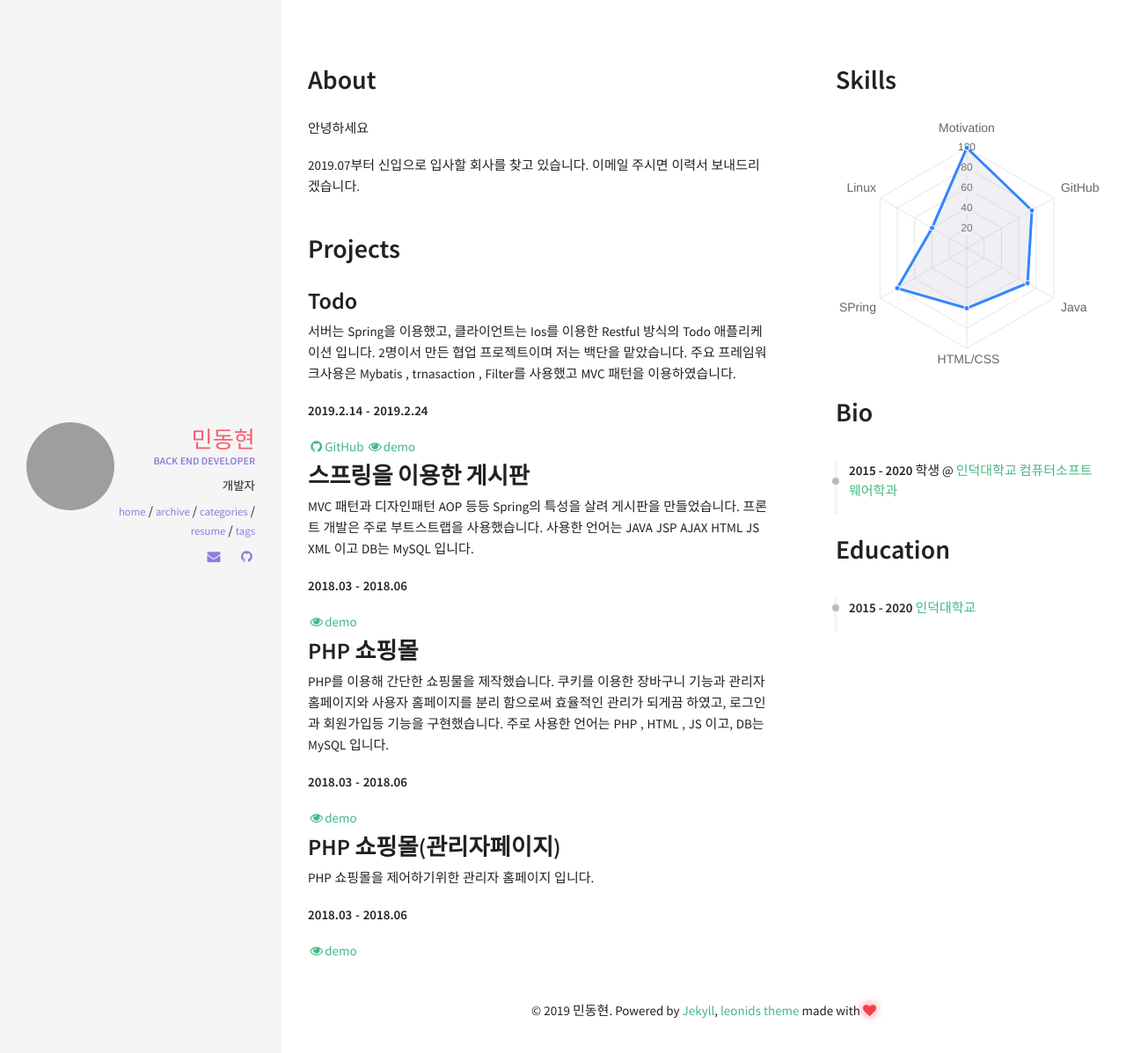
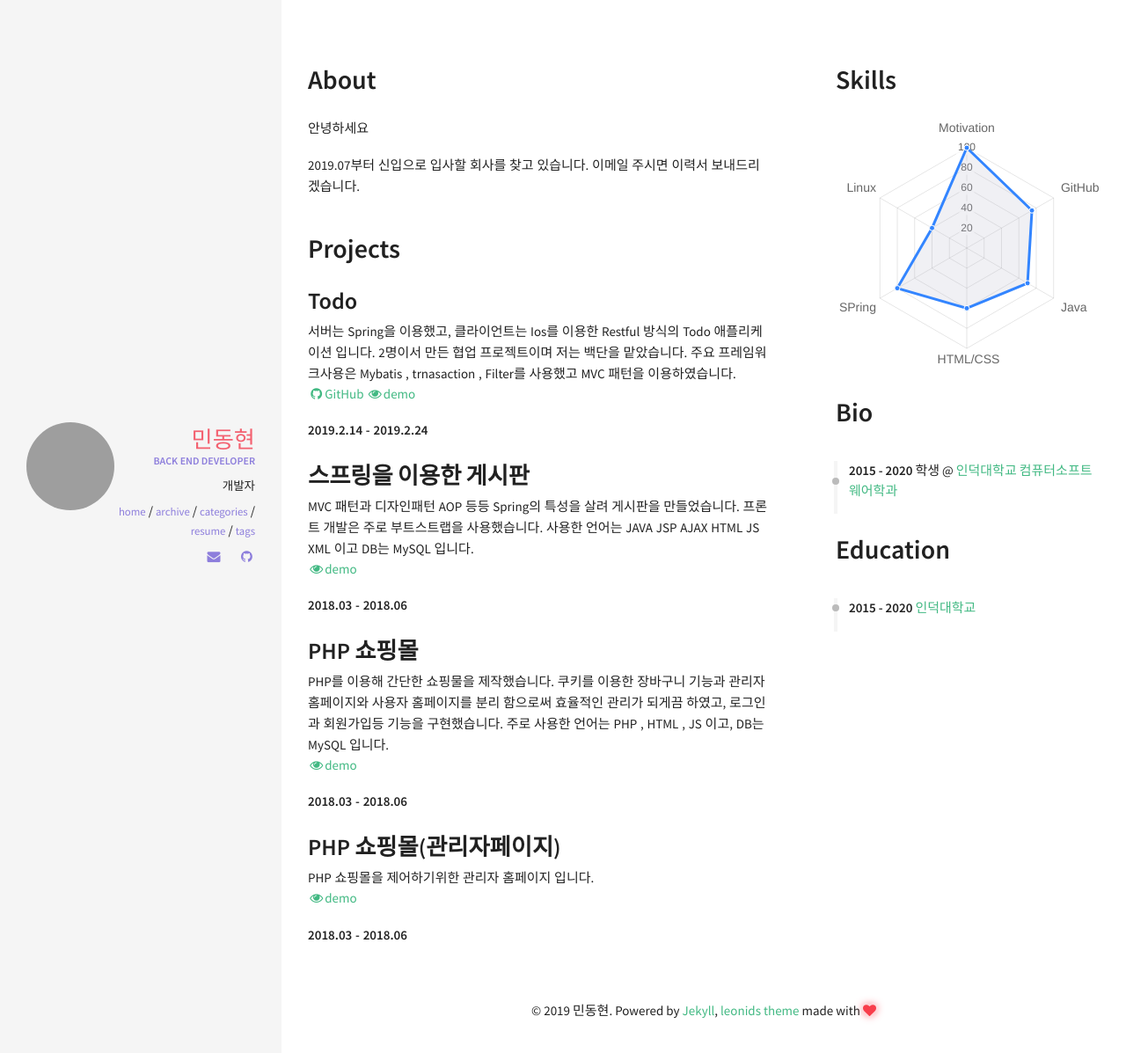
Before and after one commit to DaeAkin/DaeAkin.github.io, a Jekyll site: the page built from resume.html, in a window 1280 px wide. Shown: the top 1197 px of the page at 88% size. Built offline with Jekyll 4.4.1, drawn with Linux system fonts in a browser that asks for light colours; nearby versions of some CDN libraries.

Commit message:
Update projects.html

```diff
--- a/_includes/sections/projects.html
+++ b/_includes/sections/projects.html
@@ -6,9 +6,7 @@
                 <h2 style="margin: 0">{{ project.name }}</h2>
                 <p style="margin: 0">{{ project.descr }}</p>
 
-                {% if project.date %}
-                <p> <strong>{{ project.date }}</strong> </p>
-                 {% endif %}
+
                 {% if project.github %}
                 <a href="{{ project.github }} "><i class="fa fa-fw fa-github"></i>GitHub</a>
                 {% endif %}
@@ -18,6 +16,9 @@
                 {% if project.website %}
                 <a href="{{ project.website }} "><i class="fa fa-fw fa-home"></i>Homepage</a>
                 {% endif %}
+                {% if project.date %}
+                <p> <strong>{{ project.date }}</strong> </p>
+                 {% endif %}
 
             </div>
 
```
